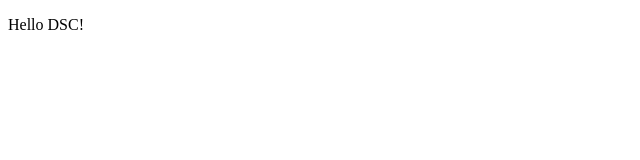
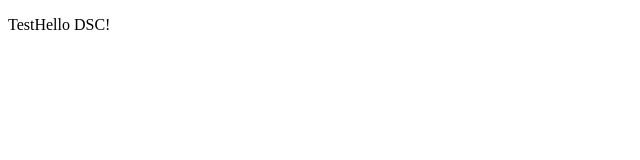
Before and after one commit to Stevens-DSC/crystal, a Next.js app: page / in a window 1280 px wide. Shown: the top 160 px of the page, without its empty margins (0-640 px from the left). Built offline with nearby package versions, Linux system fonts and the light colour scheme.

Commit message:
origin master

```diff
--- a/pages/index.js
+++ b/pages/index.js
@@ -3,6 +3,6 @@
 
 export default () => (
   <div>
-    <p>Hello DSC!</p>
+    <p>TestHello DSC!</p>
   </div>
 )
```
